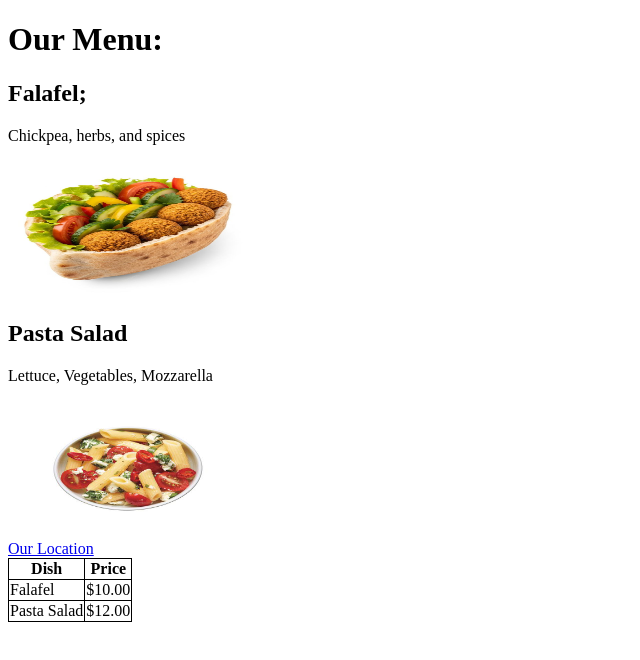
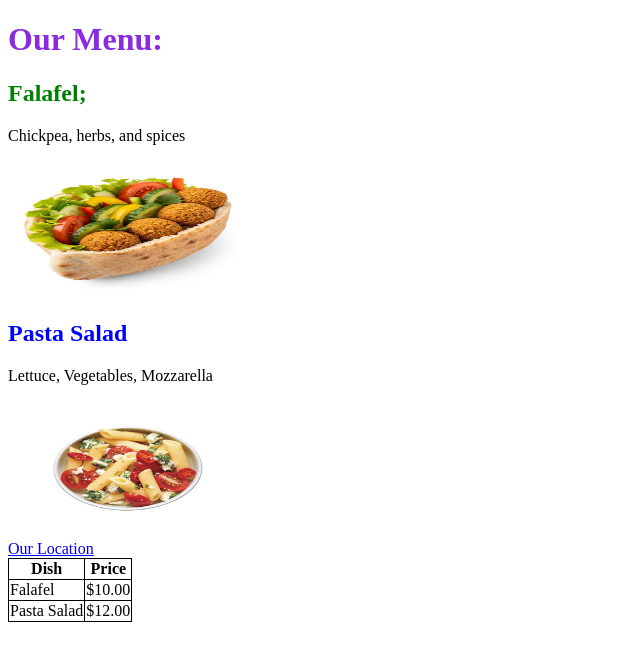
Before and after one commit to Emmanu31la/Html-Practice, a plain HTML site: page index.html in a window 1280 px wide. Shown: the whole page, without its empty margins (0-640 px from the left). Drawn offline with Linux system fonts and the light colour scheme.

Commit message:
Added Style.css
-Added style.css
-Gave the first h2 element an ID to practice the rules of CSS precedence and specificity

```diff
--- a/index.html
+++ b/index.html
@@ -3,10 +3,11 @@
     <head>
         <meta charset="UTF-8">
         <title>Little Lemon Restaurant</title>
+        <link rel="stylesheet" href="style.css"/>
     </head>
     <body>
         <h1>Our Menu:</h1>
-        <h2>Falafel;</h2>
+        <h2 id="header1"> Falafel;</h2>
         <p>Chickpea, herbs, and spices</p>
         <img src="falafle.jpeg" width="240" height="135" alt="A falafle">
         <h2>Pasta Salad</h2>
--- /dev/null
+++ b/style.css
@@ -0,0 +1,11 @@
+h1{
+    color: blueviolet;
+}
+
+h2{
+    color: blue;
+}
+
+#header1 {
+    color: green;
+}
```
